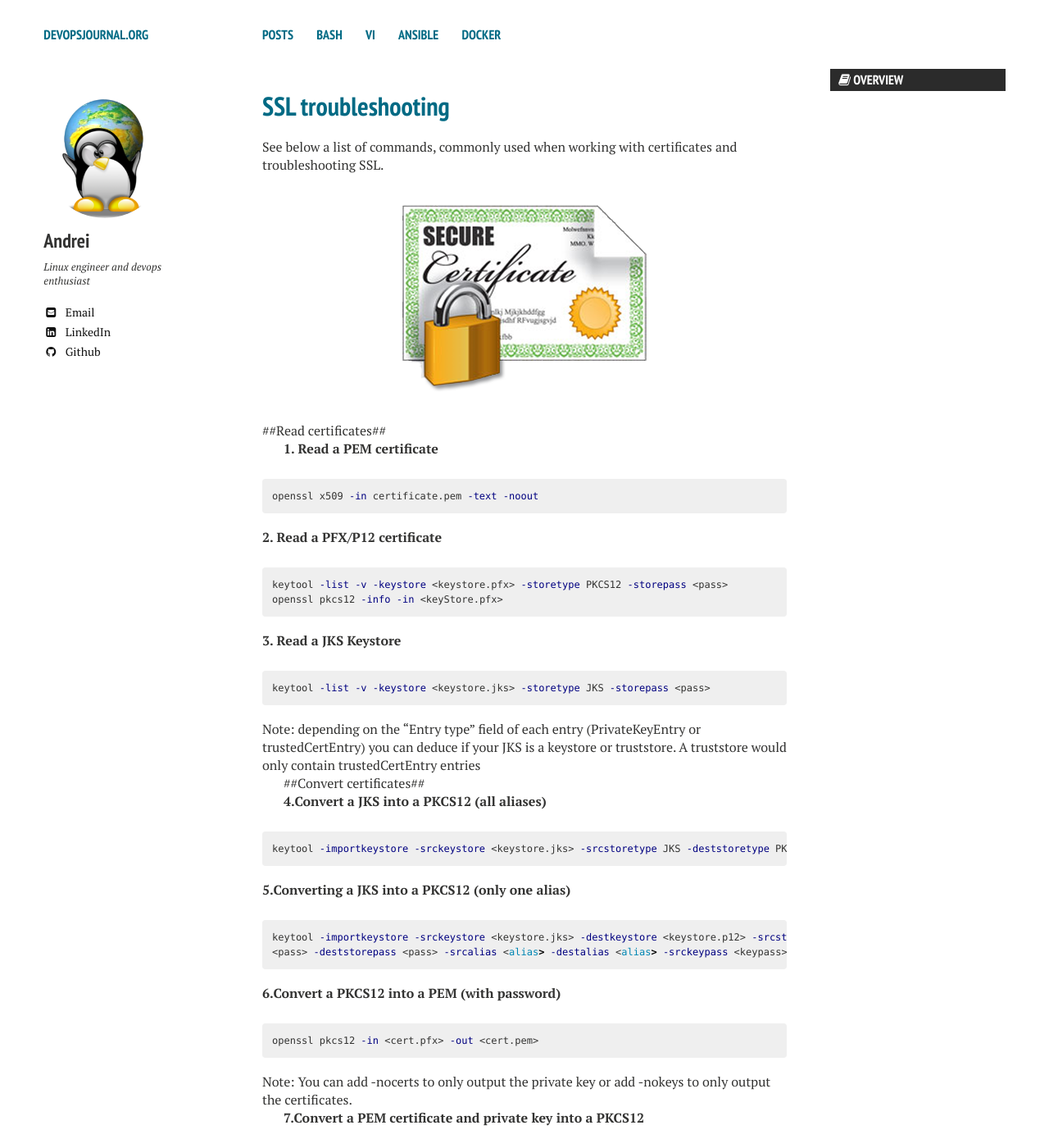
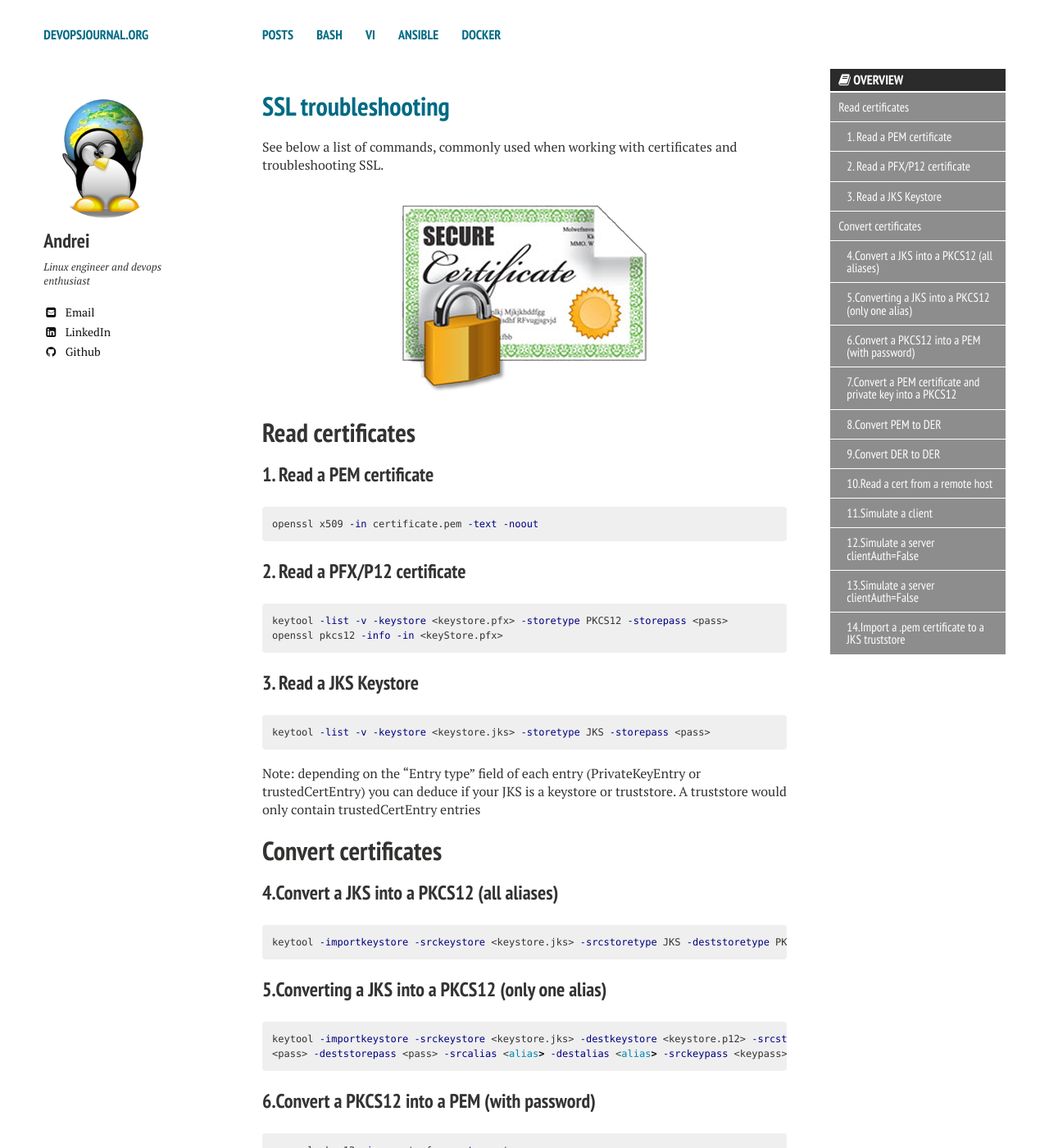
Before and after one commit to andreisid/andreisid.github.io, a Jekyll site: the page built from _posts/2015-11-17-ssl-troubleshooting.markdown, in a window 1280 px wide and 1400 px high. Shown: the whole window at 82% size. Built offline with Jekyll 4.4.1, drawn with Linux system fonts in a browser that asks for light colours; nearby versions of some CDN libraries; comment, search, counter and statistics services are not loaded.

Commit message:
Update 2015-11-17-ssl-troubleshooting.markdown

```diff
--- a/_posts/2015-11-17-ssl-troubleshooting.markdown
+++ b/_posts/2015-11-17-ssl-troubleshooting.markdown
@@ -21,15 +21,15 @@ See below a list of commands, commonly used when working with certificates and t
 </div>
 
 
-##Read certificates##
+# Read certificates
 
-**1. Read a PEM certificate**
+### 1. Read a PEM certificate
 
 {% highlight bash %}
 openssl x509 -in certificate.pem -text -noout
 {% endhighlight %}
 
-**2. Read a PFX/P12 certificate**
+### 2. Read a PFX/P12 certificate
 
 {% highlight bash %}
 keytool -list -v -keystore <keystore.pfx> -storetype PKCS12 -storepass <pass>
@@ -37,7 +37,7 @@ openssl pkcs12 -info -in <keyStore.pfx>
 {% endhighlight %}
 
 
-**3. Read a JKS Keystore**
+### 3. Read a JKS Keystore
 
 {% highlight bash %}
 keytool -list -v -keystore <keystore.jks> -storetype JKS -storepass <pass>
@@ -47,22 +47,22 @@ Note: depending on the "Entry type" field of each entry (PrivateKeyEntry or trus
 A truststore would only contain trustedCertEntry entries
 
 
-##Convert certificates##
+# Convert certificates
 
-**4.Convert a JKS into a PKCS12 (all aliases)**
+### 4.Convert a JKS into a PKCS12 (all aliases)
 
 {% highlight bash %}
 keytool -importkeystore -srckeystore <keystore.jks> -srcstoretype JKS -deststoretype PKCS12 -destkeystore <keystore.p12>
 {% endhighlight %}
 
-**5.Converting a JKS into a PKCS12 (only one alias)**
+### 5.Converting a JKS into a PKCS12 (only one alias)
 
 {% highlight bash %}
 keytool -importkeystore -srckeystore <keystore.jks> -destkeystore <keystore.p12> -srcstoretype JKS -deststoretype PKCS12 -srcstorepass
 <pass> -deststorepass <pass> -srcalias <alias> -destalias <alias> -srckeypass <keypass> -destkeypass <keypass> -noprompt
 {% endhighlight %}
 
-**6.Convert a PKCS12 into a PEM (with password)**
+### 6.Convert a PKCS12 into a PEM (with password)
 
 {% highlight bash %}
 openssl pkcs12 -in <cert.pfx> -out <cert.pem>
@@ -70,50 +70,50 @@ openssl pkcs12 -in <cert.pfx> -out <cert.pem>
 
 Note: You can add -nocerts to only output the private key or add -nokeys to only output the certificates.
 
-**7.Convert a PEM certificate and private key into a PKCS12**
+### 7.Convert a PEM certificate and private key into a PKCS12
 
 {% highlight bash %}
 openssl pkcs12 -export -out <certificate.pfx> -inkey <privateKey.key> -in <certificate.crt> -certfile <CACert.crt>
 {% endhighlight %}
 
 
-**8.Convert PEM to DER**
+### 8.Convert PEM to DER
 {% highlight bash %}
 openssl x509 -in <cert.pem> -inform PEM -out <cert.der> -outform DER
 {% endhighlight %}
 
-**9.Convert DER to DER**
+### 9.Convert DER to DER
 {% highlight bash %}
 openssl x509 -inform der -in <certificate.cer> -out certificate.pem
 {% endhighlight %}
 
 #Troubleshooting##
 
-**10.Read a cert from a remote host**
+### 10.Read a cert from a remote host
 
 {% highlight bash %}
 echo QUIT | openssl s_client -connect <domain.com:443>
 {% endhighlight %}
 
-**11.Simulate a client**
+### 11.Simulate a client
 
 {% highlight bash %}
 openssl s_client -connect <domain.com:443> -showcerts -state -msg
 openssl s_client -connect <domain.com:443> -showcerts -state -msg -CAfile <truststore.pem>
 {% endhighlight %}
 
-**12.Simulate a server clientAuth=False**
+### 12.Simulate a server clientAuth=False
 
 {% highlight bash %}
 openssl s_server -accept 443 -cert <server-cert.pem> -pass pass:<pass> -WWW -state -msg -tlsextdebug
 {% endhighlight %}
 
-**13.Simulate a server clientAuth=False**
+### 13.Simulate a server clientAuth=False
 {% highlight bash %}
 openssl s_server -accept 443 -cert <server-cert>.pem -pass pass:<pass> -WWW -state -msg -tlsextdebug -CAfile <truststore.pem> -Verify 1
 {% endhighlight %}
 
-**14.Import a .pem certificate to a JKS truststore**
+### 14.Import a .pem certificate to a JKS truststore
 {% highlight bash %}
 openssl x509 -outform der -in cert.pem -out cert.der
 keytool -import -alias cert.alias -keystore truststore -file cert.der
```
